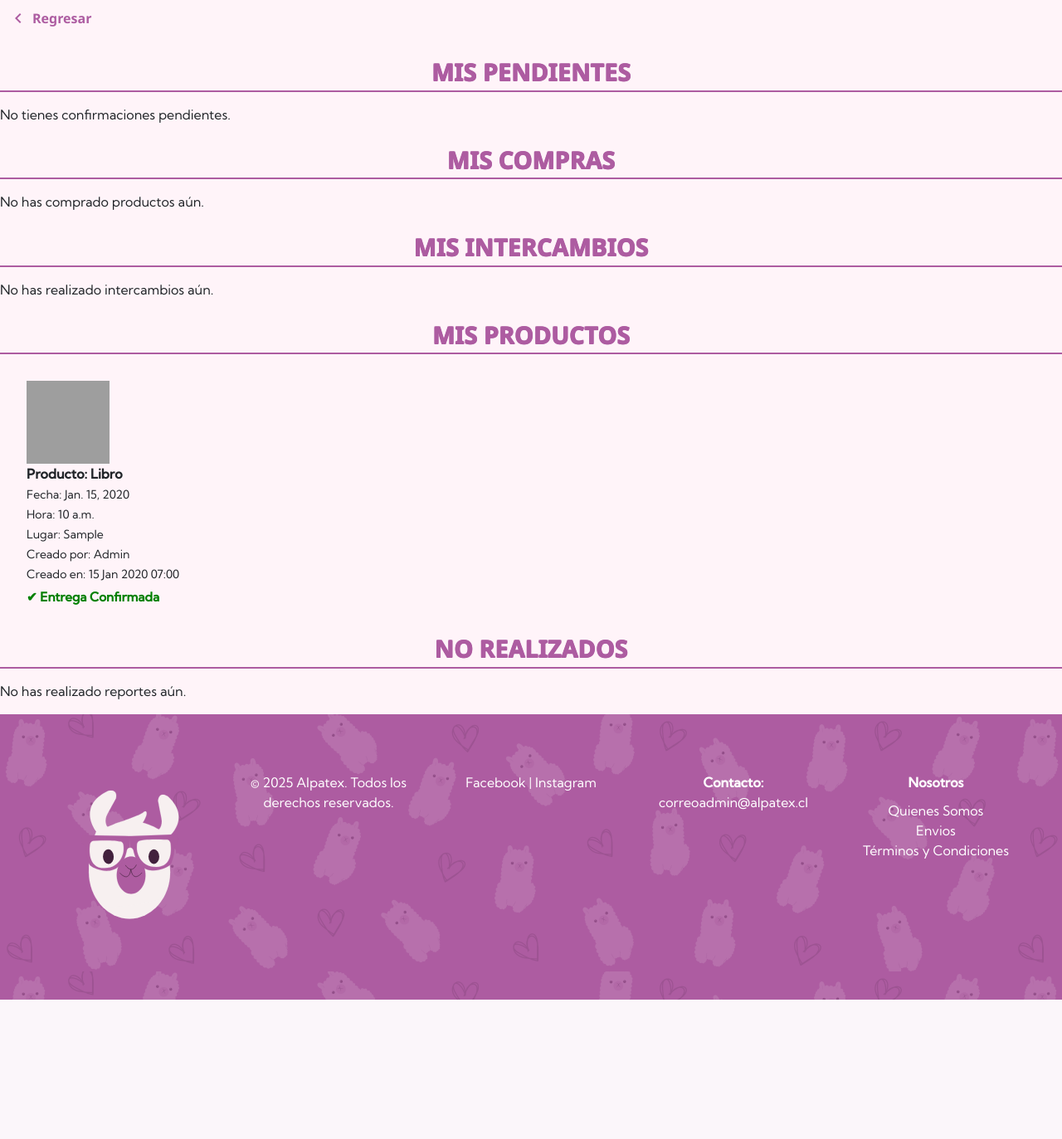
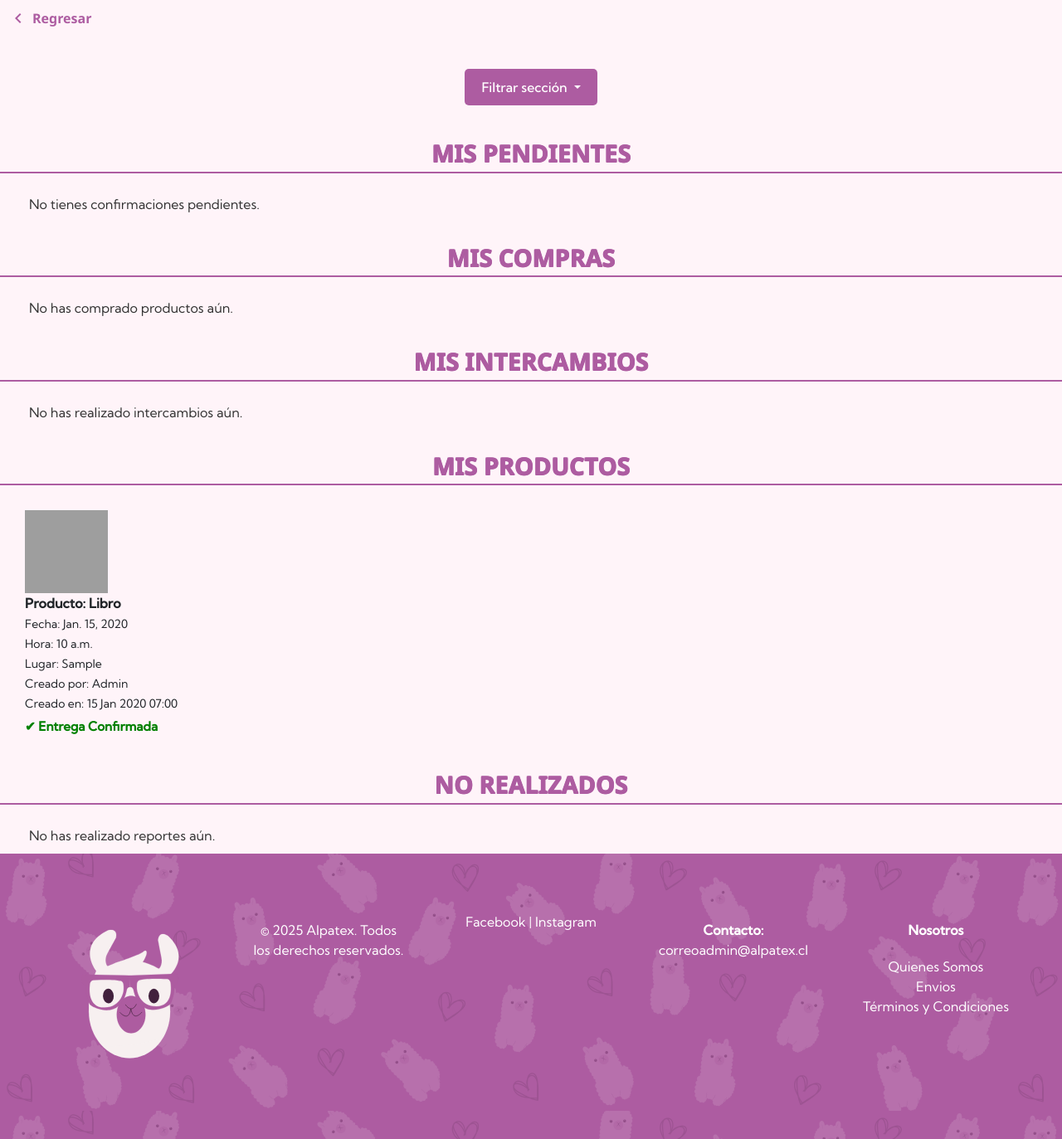
Before and after one commit to Karol3Navarro/Alpatex, a Django app: page /index/mis-compras/ in a window 1280 px wide. Shown: the part 176-1549 px from the top of the page at 83% size. Before the commit the page ends 1381 px from the top, so only its background shows below. Run offline with Django 5.2, Linux system fonts and the light colour scheme; a user stored in the database is signed in; data comes from the database, SQL or seed files in the repository; tables that the repository leaves empty hold one stand-in row (values such as "Sample post"); some libraries are stand-ins or nearby versions; grey boxes are pictures that could not be loaded.

Commit message:
Filtros mis_compras

```diff
--- a/index/templates/index/mis_compras.html
+++ b/index/templates/index/mis_compras.html
@@ -64,7 +64,21 @@
   color: #AD5CA1;
 }
 
-/* Puedes personalizar más elementos si quieres */
+/* Estilo para las secciones de productos y mensajes */
+.list-prod {
+  padding: 15px; /* Espacio alrededor de la lista de productos */
+  margin: 0 15px; /* Espacio en los márgenes izquierdo y derecho */
+}
+
+/* Estilo para los mensajes sin productos */
+p {
+  padding: 10px 20px; /* Añadir padding en todos los lados */
+  margin: 0 15px; /* Márgenes para no pegarse a los bordes */
+  border-radius: 5px; /* Bordes redondeados */
+  font-size: 1rem; /* Tamaño de fuente ligeramente mayor */
+  color: #333; /* Color de texto oscuro */
+}
+
 
 
 </style>
@@ -73,6 +87,22 @@
             <span class="material-symbols-outlined">chevron_left</span> Regresar
         </a>
     </div>
+    <div class="text-center my-4">
+  <div class="btn-group">
+    <button type="button" class="btn btn-outline-primary dropdown-toggle" data-bs-toggle="dropdown" aria-expanded="false">
+      Filtrar sección
+    </button>
+    <ul class="dropdown-menu">
+      <li><a class="dropdown-item" href="#" onclick="event.preventDefault(); toggleSeccion('pendientes')">Mis Pendientes</a></li>
+      <li><a class="dropdown-item" href="#" onclick="event.preventDefault(); toggleSeccion('compras')">Mis Compras</a></li>
+      <li><a class="dropdown-item" href="#" onclick="event.preventDefault(); toggleSeccion('intercambios')">Mis Intercambios</a></li>
+      <li><a class="dropdown-item" href="#" onclick="event.preventDefault(); toggleSeccion('productos')">Mis Productos</a></li>
+      <li><a class="dropdown-item" href="#" onclick="event.preventDefault(); toggleSeccion('realizado')">No Realizados</a></li>
+      <li><a class="dropdown-item" href="#" onclick="event.preventDefault(); toggleSeccion('todos')">Mostrar todo</a></li>
+    </ul>
+  </div>
+</div>
+    <div id="seccion-pendientes">
         <h1 class="prod-dest">Mis Pendientes</h1>
         {% if pendientes %}
             <div class="list-prod">
@@ -121,7 +151,8 @@
         {% else %}
             <p>No tienes confirmaciones pendientes.</p>
         {% endif %}
-
+    </div>
+    <div id="seccion-compras">
         <h1 class="prod-dest">Mis Compras</h1>
         {% if compras %}
             <div class="list-prod">
@@ -157,7 +188,8 @@
         {% else %}
             <p>No has comprado productos aún.</p>
         {% endif %}
-
+    </div>
+    <div id="seccion-intercambios">
         <h1 class="prod-dest">Mis Intercambios</h1>
         {% if intercambios %}
             <div class="list-prod">
@@ -193,7 +225,8 @@
         {% else %}
             <p>No has realizado intercambios aún.</p>
         {% endif %}
-
+    </div>
+    <div id="seccion-productos">
         <h1 class="prod-dest">Mis Productos</h1>
         {% if mis_productos %}
             <div class="list-prod">
@@ -229,7 +262,8 @@
         {% else %}
             <p>No has vendido ni intercambiado productos aún.</p>
         {% endif %}
-
+    </div>
+    <div id="seccion-realizados">
         <h1 class="prod-dest">No Realizados</h1>
         {% if reportados %}
             <div class="list-prod">
@@ -261,4 +295,57 @@
         {% else %}
             <p>No has realizado reportes aún.</p>
         {% endif %}
+    </div>
+
+    <script>
+        function toggleSeccion(opcion) {
+            const pendientes = document.getElementById("seccion-pendientes");
+            const compras = document.getElementById("seccion-compras");
+            const intercambios = document.getElementById("seccion-intercambios");
+            const productos = document.getElementById("seccion-productos");
+            const realizados = document.getElementById("seccion-realizados");
+
+            if (opcion === "pendientes") {
+                pendientes.style.display = "block";
+                compras.style.display = "none";
+                intercambios.style.display = "none";
+                productos.style.display = "none";
+                realizados.style.display = "none";
+            } else if (opcion === "compras") {
+                pendientes.style.display = "none";
+                compras.style.display = "block";
+                intercambios.style.display = "none";
+                productos.style.display = "none";
+                realizados.style.display = "none";
+            } else if (opcion === "intercambios") {
+                pendientes.style.display = "none";
+                compras.style.display = "none";
+                intercambios.style.display = "block";
+                productos.style.display = "none";
+                realizados.style.display = "none";
+            } else if (opcion === "productos") {
+                pendientes.style.display = "none";
+                compras.style.display = "none";
+                intercambios.style.display = "none";
+                productos.style.display = "block";
+                realizados.style.display = "none";
+            } else if (opcion === "realizado") {
+                pendientes.style.display = "none";
+                compras.style.display = "none";
+                intercambios.style.display = "none";
+                productos.style.display = "none";
+                realizados.style.display = "block";
+            } else {
+                pendientes.style.display = "block";
+                compras.style.display = "block";
+                intercambios.style.display = "block";
+                productos.style.display = "block";
+                realizados.style.display = "block";
+            }
+        }
+
+        document.addEventListener("DOMContentLoaded", function () {
+            toggleSeccion("todos");  // Mostrar todo por defecto
+        });
+    </script>
 {% endblock %}
--- a/index/views.py
+++ b/index/views.py
@@ -521,32 +521,32 @@ def mis_compras(request):
         canal__usuarios=usuario,
         concretado=True,
         confirmado=False
-    ).distinct()
+    ).distinct().order_by('-fecha')
 
     # Compras (productos comprados, confirmados y de tipo venta), excluyendo los que eres vendedor
     compras = ConfirmacionEntrega.objects.filter(
         canal__usuarios=usuario,
         confirmado=True,
         producto__tipo='Venta'
-    ).exclude(producto__usuario=usuario).distinct()
+    ).exclude(producto__usuario=usuario).distinct().order_by('-fecha')
 
     # Intercambios (productos intercambiados, confirmados), excluyendo los que eres vendedor
     intercambios = ConfirmacionEntrega.objects.filter(
         canal__usuarios=usuario,
         confirmado=True,
         producto__tipo='Intercambio'
-    ).exclude(producto__usuario=usuario).distinct()
+    ).exclude(producto__usuario=usuario).distinct().order_by('-fecha')
 
     # Mis productos vendidos o intercambiados (como vendedor)
     mis_productos = ConfirmacionEntrega.objects.filter(
         producto__usuario=usuario,
         confirmado=True
-    ).distinct()
+    ).distinct().order_by('-fecha')
 
     reportados = ConfirmacionEntrega.objects.filter(
         canal__usuarios=usuario,
         concretado=False
-    )
+    ).order_by('-fecha')
 
     return render(request, 'index/mis_compras.html', {
         'pendientes': pendientes,
```
Lines whose indentation alone changed are shown as unchanged.
